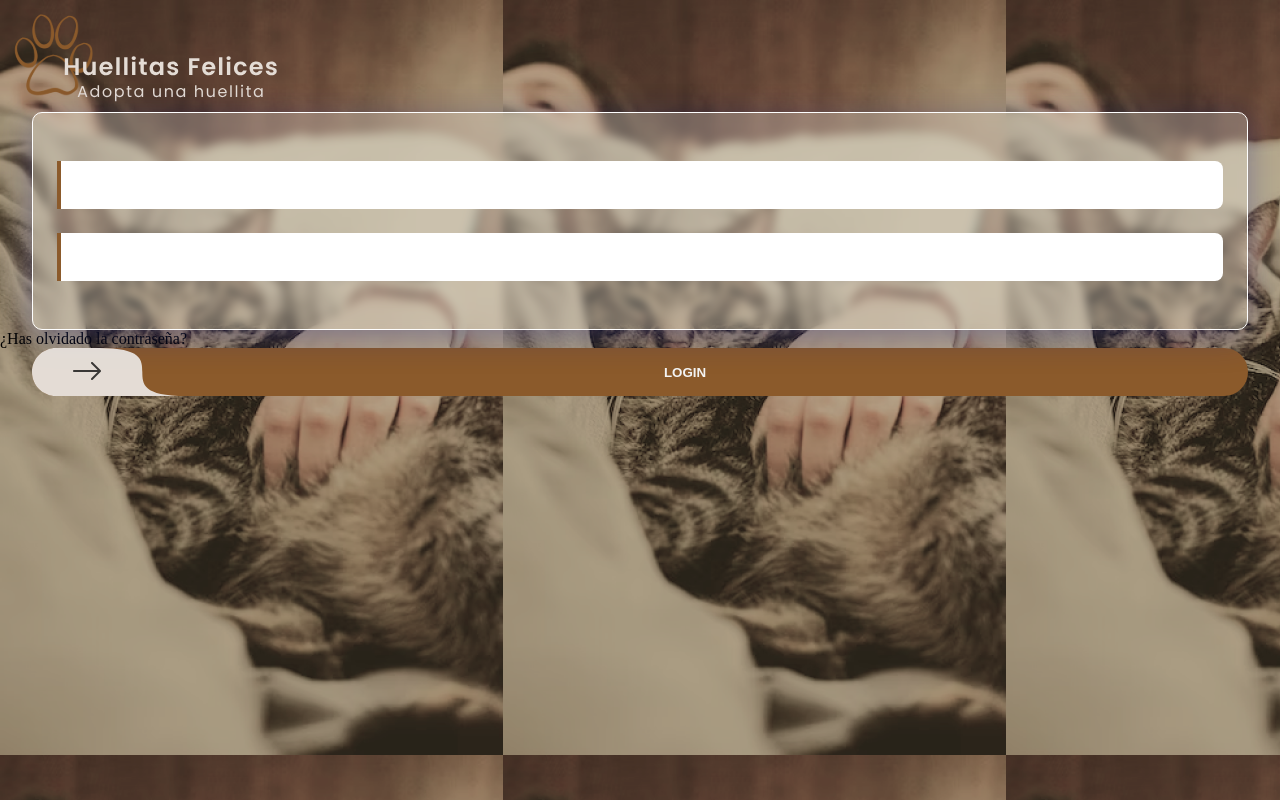
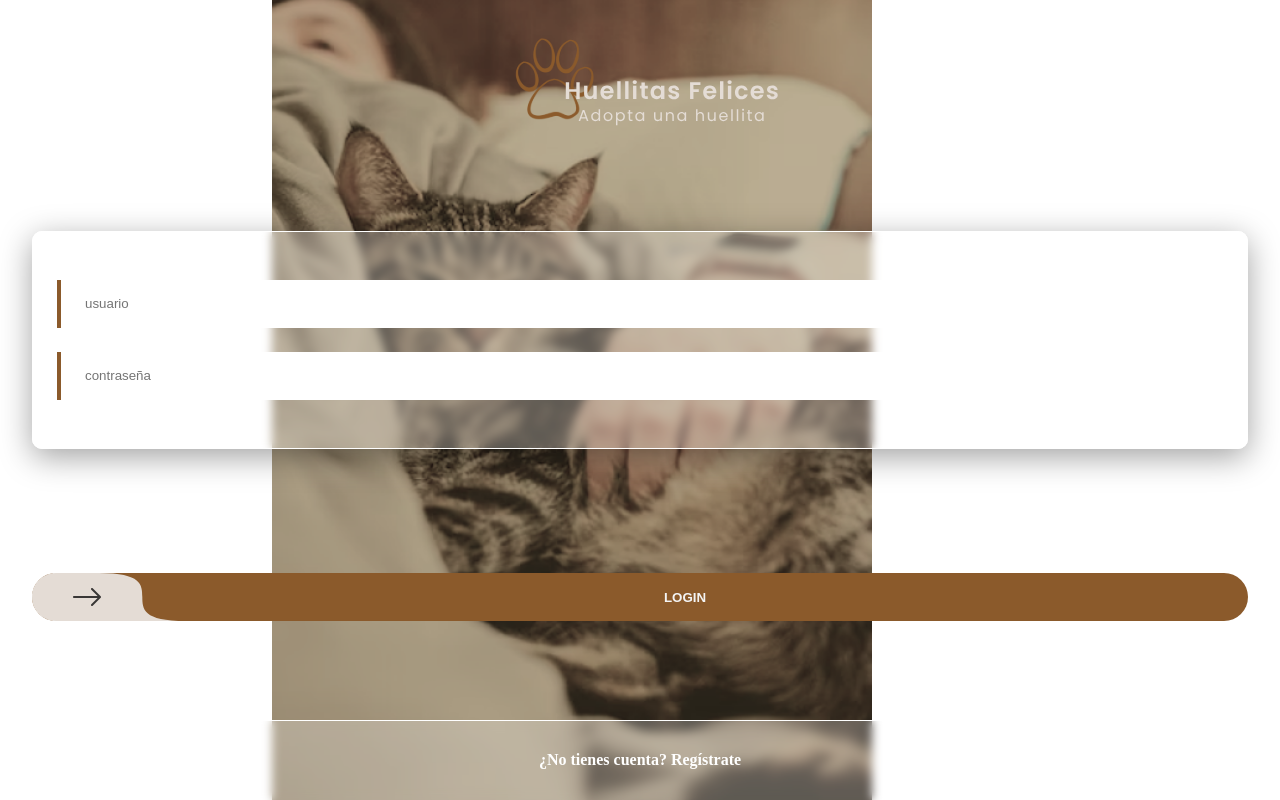
Before and after one commit to PresaMaite/HuellitasFelices, a React (Vite) app: page / in a window 1280 px wide. Built offline with nearby package versions, Linux system fonts and the light colour scheme.

Commit message:
footer added

```diff
--- a/src/layouts/login/Login.css
+++ b/src/layouts/login/Login.css
@@ -1,7 +1,23 @@
-.layoutBackground {
+.loginBackground {
     background-image: url(./../../assets/images/catBg.webp);
+    background-repeat: no-repeat;
+    background-size: 600px;
+    background-position: 40% 80%;
 
     height: 100vh;
+
+    display: flex;
+    flex-direction: column;
+    justify-content: space-between;
+}
+
+.loginLogo {
+    max-width: 278px;
+    height: auto;
+
+    margin-left: auto;
+    margin-right: auto;
+    margin-top: 24px;
 }
 
 .loginStyles {
@@ -10,13 +26,11 @@
     background-color: white;
 
     background: rgba( 255, 255, 255, 0.25 );
-    box-shadow: 0 8px 32px 0 rgba( 31, 38, 135, 0.37 );
+    box-shadow: 0 8px 32px 0 rgba(0, 0, 0, 0.37);
     backdrop-filter: blur( 5px );
     -webkit-backdrop-filter: blur( 5px );
     border-radius: 10px;
     border: 1px solid rgba( 255, 255, 255);
-
-    margin: 0 32px;
 
     display: flex;
     flex-direction: column;
@@ -25,6 +39,20 @@
     gap: 24px;
 }
 
+.formStyles {
+    padding: 0 32px;
+}
+
+.questAlign {
+    text-align: right;
+    font-weight: bold;
+
+    color: white;
+
+    margin-top: 8px;
+}
+
+
 .btnContainer {
     margin: 0 32px;
 }
--- a/src/layouts/login/Login.jsx
+++ b/src/layouts/login/Login.jsx
@@ -4,23 +4,28 @@ import btnIcon from "./../../assets/btnDecoration/arrowRight.svg";
 
 import { Input } from "../../components/input/Input";
 import { Btn } from "../../components/btn/Btn";
+import { LoginFooter } from "../../components/loginFooter/LoginFooter";
 
 
 export const Login = () => {
     return(
-        <div className="layoutBackground">
-            <img src={logo} alt="" />
+        <div className="loginBackground">
+            <img src={logo} alt="Huellitas Felices" className="loginLogo" />
 
-            <div className="loginStyles">
-                <Input/>
-                <Input/>
+            <div className="formStyles">
+                <div className="loginStyles">
+                    <Input placeholder="usuario" type="text"/>
+                    <Input placeholder="contraseña" type="password"/>
+                </div>
+                <p className="questAlign">¿Has olvidado la contraseña?</p>
             </div>
-            <p>¿Has olvidado la contraseña?</p>
 
             <div className="btnContainer">
                 <Btn text="LOGIN" icon={btnIcon} />
             </div>
 
+            <LoginFooter text="¿No tienes cuenta? Regístrate" />
+
         </div>
     )
 }
```
